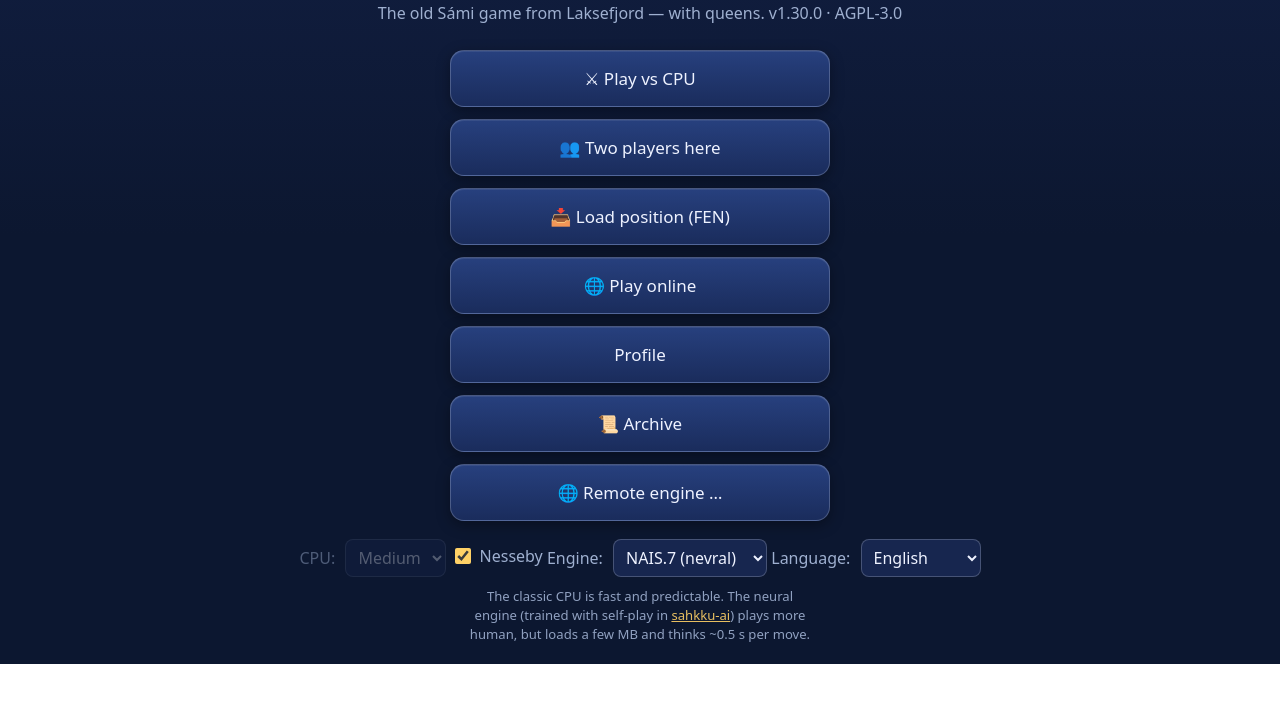
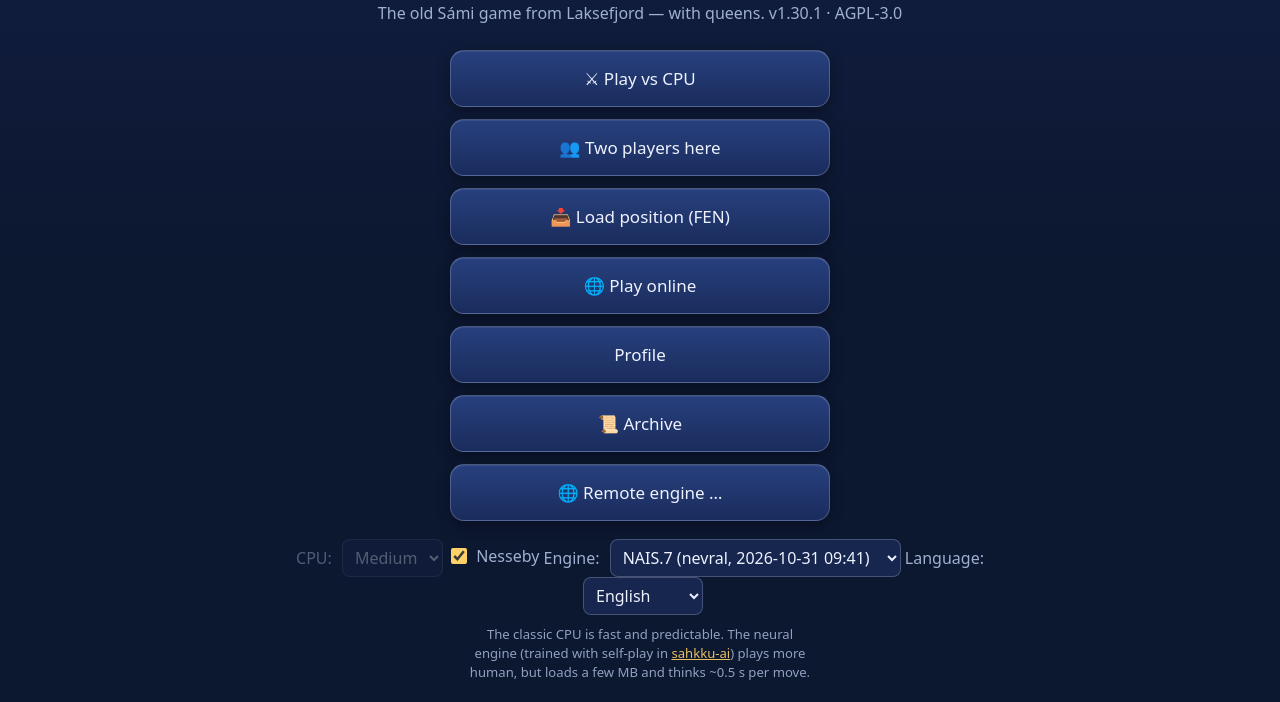
Before and after one commit to larsnygard/snart-sahkku, a website: page index.html in a window 1280 px wide. Shown: the part 288-990 px from the top of the page. Before the commit the page ends 952 px from the top, so only its background shows below. Drawn offline with Linux system fonts and the light colour scheme.

Commit message:
Motorveljaren: leggje ut-tid ved kvar nevral motor — synleg i valet + i nota. engines.json får 'lagd' for alle 17 (datert frå git-historia). v1.30.1, sw-v80

```diff
--- a/engines/engines.json
+++ b/engines/engines.json
@@ -6,7 +6,8 @@
       "id": "classic",
       "name": "Klassisk CPU",
       "type": "classic",
-      "note": "Innebygd. Tre nivå: lett, litt hardare, tøff. Rask, ingen nedlasting."
+      "note": "Leggje ut 2026-10-26 12:40 · Innebygd. Tre nivå: lett, litt hardare, tøff. Rask, ingen nedlasting.",
+      "lagd": "2026-10-26 12:40"
     },
     {
       "id": "ail0.1",
@@ -15,9 +16,10 @@
       "script": "engines/ail0.1.js",
       "weights": "engines/ail0.1.weights.json",
       "lookahead": 4,
-      "note": "Nevral S-UCI-motor trena med sjølvspel (sahkku-ai). Tenkjer ~0,5 s per trekk.",
+      "note": "Leggje ut 2026-10-26 12:40 · Nevral S-UCI-motor trena med sjølvspel (sahkku-ai). Tenkjer ~0,5 s per trekk.",
       "retired": true,
-      "retiredNote": "Avvikla: ikkje lenger tilgjengeleg i appen, men ligg i repoet (og i denne manifesta) for historikk og atterspeling av gamle parti."
+      "retiredNote": "Avvikla: ikkje lenger tilgjengeleg i appen, men ligg i repoet (og i denne manifesta) for historikk og atterspeling av gamle parti.",
+      "lagd": "2026-10-26 12:40"
     },
     {
       "id": "ail0.2",
@@ -26,9 +28,10 @@
       "script": "engines/ail0.2.js",
       "weights": "engines/ail0.2.weights.json",
       "lookahead": 4,
-      "note": "Nevral S-UCI-motor, 12 syklusar / 152 000 prøver (val-xent 0.840). Trena med same reglar som AIL0.1.",
+      "note": "Leggje ut 2026-10-26 18:30 · Nevral S-UCI-motor, 12 syklusar / 152 000 prøver (val-xent 0.840). Trena med same reglar som AIL0.1.",
       "retired": true,
-      "retiredNote": "Avvikla: ikkje lenger tilgjengeleg i appen, men ligg i repoet (og i denne manifesta) for historikk og atterspeling av gamle parti."
+      "retiredNote": "Avvikla: ikkje lenger tilgjengeleg i appen, men ligg i repoet (og i denne manifesta) for historikk og atterspeling av gamle parti.",
+      "lagd": "2026-10-26 18:30"
     },
     {
       "id": "ail0.3",
@@ -37,9 +40,10 @@
       "script": "engines/ail0.3.js",
       "weights": "engines/ail0.3.weights.json",
       "lookahead": 4,
-      "note": "Nevral S-UCI-motor trena med MCTS-mål (25 simuleringar per avgjerd), 3 syklusar / 156 000 prøver.",
+      "note": "Leggje ut 2026-10-26 20:06 · Nevral S-UCI-motor trena med MCTS-mål (25 simuleringar per avgjerd), 3 syklusar / 156 000 prøver.",
       "retired": true,
-      "retiredNote": "Avvikla: ikkje lenger tilgjengeleg i appen, men ligg i repoet (og i denne manifesta) for historikk og atterspeling av gamle parti."
+      "retiredNote": "Avvikla: ikkje lenger tilgjengeleg i appen, men ligg i repoet (og i denne manifesta) for historikk og atterspeling av gamle parti.",
+      "lagd": "2026-10-26 20:06"
     },
     {
       "id": "ail0.4",
@@ -48,9 +52,10 @@
       "script": "engines/ail0.4.js",
       "weights": "engines/ail0.4.weights.json",
       "lookahead": 4,
-      "note": "Trena mot klassisk CPU nivå 3 (ikkje sjølvspel), med MCTS-mål og nye globale trekk: utløyste (ikkje «levande») brikker, POV-relative.",
+      "note": "Leggje ut 2026-10-26 22:43 · Trena mot klassisk CPU nivå 3 (ikkje sjølvspel), med MCTS-mål og nye globale trekk: utløyste (ikkje «levande») brikker, POV-relative.",
       "retired": true,
-      "retiredNote": "Avvikla: ikkje lenger tilgjengeleg i appen, men ligg i repoet (og i denne manifesta) for historikk og atterspeling av gamle parti."
+      "retiredNote": "Avvikla: ikkje lenger tilgjengeleg i appen, men ligg i repoet (og i denne manifesta) for historikk og atterspeling av gamle parti.",
+      "lagd": "2026-10-26 22:43"
     },
     {
       "id": "ail0.5",
@@ -59,9 +64,10 @@
       "script": "engines/ail0.5.js",
       "weights": "engines/ail0.5.weights.json",
       "lookahead": 4,
-      "note": "Trena 12 syklusar mot klassisk CPU nivå 3 (219 000 prøver). Målt 50 % mot same CPU — jamstilt med den sterke klassiske.",
+      "note": "Leggje ut 2026-10-27 02:10 · Trena 12 syklusar mot klassisk CPU nivå 3 (219 000 prøver). Målt 50 % mot same CPU — jamstilt med den sterke klassiske.",
       "retired": true,
-      "retiredNote": "Avvikla: ikkje lenger tilgjengeleg i appen, men ligg i repoet (og i denne manifesta) for historikk og atterspeling av gamle parti."
+      "retiredNote": "Avvikla: ikkje lenger tilgjengeleg i appen, men ligg i repoet (og i denne manifesta) for historikk og atterspeling av gamle parti.",
+      "lagd": "2026-10-27 02:10"
     },
     {
       "id": "ail0.6",
@@ -70,9 +76,10 @@
       "script": "engines/ail0.6.js",
       "weights": "engines/ail0.6.weights.json",
       "lookahead": 4,
-      "note": "Sjølvspel med «sein dronning»-handikap + retta søk (kapslar vert krediterte). 85 % mot klassisk nivå 3, 80 % mot AIL0.5.",
+      "note": "Leggje ut 2026-10-27 14:30 · Sjølvspel med «sein dronning»-handikap + retta søk (kapslar vert krediterte). 85 % mot klassisk nivå 3, 80 % mot AIL0.5.",
       "retired": true,
-      "retiredNote": "Avvikla: ikkje lenger tilgjengeleg i appen, men ligg i repoet (og i denne manifesta) for historikk og atterspeling av gamle parti."
+      "retiredNote": "Avvikla: ikkje lenger tilgjengeleg i appen, men ligg i repoet (og i denne manifesta) for historikk og atterspeling av gamle parti.",
+      "lagd": "2026-10-27 14:30"
     },
     {
       "id": "ail0.7",
@@ -81,9 +88,10 @@
       "script": "engines/ail0.7.js",
       "weights": "engines/ail0.7.weights.json",
       "lookahead": 4,
-      "note": "Kongedoktrinen og terningane som inndata (konge-eige, kongeavstand, dronningrisiko, motstandarens terningfridom) + djupare søk i treningsmåla. 77,5 % mot AIL0.6, 82,5 % mot klassisk nivå 3.",
+      "note": "Leggje ut 2026-10-28 05:43 · Kongedoktrinen og terningane som inndata (konge-eige, kongeavstand, dronningrisiko, motstandarens terningfridom) + djupare søk i treningsmåla. 77,5 % mot AIL0.6, 82,5 % mot klassisk nivå 3.",
       "retired": true,
-      "retiredNote": "Avvikla: ikkje lenger tilgjengeleg i appen, men ligg i repoet (og i denne manifesta) for historikk og atterspeling av gamle parti."
+      "retiredNote": "Avvikla: ikkje lenger tilgjengeleg i appen, men ligg i repoet (og i denne manifesta) for historikk og atterspeling av gamle parti.",
+      "lagd": "2026-10-28 05:43"
     },
     {
       "id": "ail0.8",
@@ -92,9 +100,10 @@
       "script": "engines/ail0.8.js",
       "weights": "engines/ail0.8.weights.json",
       "lookahead": 4,
-      "note": "Lett trena (éin syklus, 200 parti) oppå AIL0.7, med materialklausa i sjølvspelet: trygge slag vert spela, so policy-måla inneheld slag. Førebels utgåve — full køyring kjem.",
+      "note": "Leggje ut 2026-10-28 14:43 · Lett trena (éin syklus, 200 parti) oppå AIL0.7, med materialklausa i sjølvspelet: trygge slag vert spela, so policy-måla inneheld slag. Førebels utgåve — full køyring kjem.",
       "retired": true,
-      "retiredNote": "Avvikla: ikkje lenger tilgjengeleg i appen, men ligg i repoet (og i denne manifesta) for historikk og atterspeling av gamle parti."
+      "retiredNote": "Avvikla: ikkje lenger tilgjengeleg i appen, men ligg i repoet (og i denne manifesta) for historikk og atterspeling av gamle parti.",
+      "lagd": "2026-10-28 14:43"
     },
     {
       "id": "ail0.9",
@@ -103,7 +112,8 @@
       "script": "engines/ail0.9.js",
       "weights": "engines/ail0.9.weights.json",
       "lookahead": 4,
-      "note": "Trena 3 syklusar / 600 parti oppå AIL0.8 med materialklausa i sjølvspel og retta søk. 97,5 % mot klassisk nivå 3."
+      "note": "Leggje ut 2026-10-28 18:39 · Trena 3 syklusar / 600 parti oppå AIL0.8 med materialklausa i sjølvspel og retta søk. 97,5 % mot klassisk nivå 3.",
+      "lagd": "2026-10-28 18:39"
     },
     {
       "id": "ail0.10",
@@ -112,7 +122,8 @@
       "script": "engines/ail0.10.js",
       "weights": "engines/ail0.10.weights.json",
       "lookahead": 4,
-      "note": "Trena på RTX 3070 (12 kjernar), éin syklus oppå AIL0.9. 96,7 % mot klassisk nivå 3 — jamstilt med AIL0.9."
+      "note": "Leggje ut 2026-10-29 00:08 · Trena på RTX 3070 (12 kjernar), éin syklus oppå AIL0.9. 96,7 % mot klassisk nivå 3 — jamstilt med AIL0.9.",
+      "lagd": "2026-10-29 00:08"
     },
     {
       "id": "nais1",
@@ -121,9 +132,10 @@
       "script": "engines/nais1.js",
       "weights": "engines/nais1.weights.json",
       "lookahead": 4,
-      "note": "Ny serie: trena 4 t oppå AIL0.10 med 50 % Nesseby-parti og éi side som spelar aggressivt (slag x2,5, framrykk x1,4). Kan begge regelsetta (flaget g[15]). 92,5 % mot klassisk nivå 3.",
+      "note": "Leggje ut 2026-10-29 05:29 · Ny serie: trena 4 t oppå AIL0.10 med 50 % Nesseby-parti og éi side som spelar aggressivt (slag x2,5, framrykk x1,4). Kan begge regelsetta (flaget g[15]). 92,5 % mot klassisk nivå 3.",
       "retired": true,
-      "retiredNote": "Avvikla: ikkje lenger tilgjengeleg i appen, men ligg i repoet (og i denne manifesta) for historikk og atterspeling av gamle parti."
+      "retiredNote": "Avvikla: ikkje lenger tilgjengeleg i appen, men ligg i repoet (og i denne manifesta) for historikk og atterspeling av gamle parti.",
+      "lagd": "2026-10-29 05:29"
     },
     {
       "id": "nais2",
@@ -132,9 +144,10 @@
       "script": "engines/nais2.js",
       "weights": "engines/nais2.weights.json",
       "lookahead": 4,
-      "note": "Nesseby-trena (100 % av partia) oppå NAIS.1, 4 t. Kongekapringa er no jamt fordelt (Menn 47 % / Giera 53 %, før 0/100). 95 % mot klassisk nivå 3.",
+      "note": "Leggje ut 2026-10-29 12:29 · Nesseby-trena (100 % av partia) oppå NAIS.1, 4 t. Kongekapringa er no jamt fordelt (Menn 47 % / Giera 53 %, før 0/100). 95 % mot klassisk nivå 3.",
       "retired": true,
-      "retiredNote": "Avvikla: ikkje lenger tilgjengeleg i appen, men ligg i repoet (og i denne manifesta) for historikk og atterspeling av gamle parti."
+      "retiredNote": "Avvikla: ikkje lenger tilgjengeleg i appen, men ligg i repoet (og i denne manifesta) for historikk og atterspeling av gamle parti.",
+      "lagd": "2026-10-29 12:29"
     },
     {
       "id": "nais3",
@@ -143,9 +156,10 @@
       "script": "engines/nais3.js",
       "weights": "engines/nais3.weights.json",
       "lookahead": 4,
-      "note": "Trena 1 t oppå NAIS.2 med to menneskeparti blanda inn (12 % av kvar batch). Lærte den konkrete leksa — sannsynet for trekket som kosta NAIS.2 dronninga gjekk frå 0,65 til 0,33, og verdien av stillinga frå -0,62 til -0,96 — men vart klart svakare: 26,7 % mot NAIS.2 i Nesseby (8-22, n=30) og 90 % mot klassisk nivå 3 (NAIS.2: 95 %). Doseringa var feil: to tapte parti i 12 % av kvar batch lærte nettet pessimisme for Koner-sida. Ikkje tilrådd for spel.",
+      "note": "Leggje ut 2026-10-29 15:44 · Trena 1 t oppå NAIS.2 med to menneskeparti blanda inn (12 % av kvar batch). Lærte den konkrete leksa — sannsynet for trekket som kosta NAIS.2 dronninga gjekk frå 0,65 til 0,33, og verdien av stillinga frå -0,62 til -0,96 — men vart klart svakare: 26,7 % mot NAIS.2 i Nesseby (8-22, n=30) og 90 % mot klassisk nivå 3 (NAIS.2: 95 %). Doseringa var feil: to tapte parti i 12 % av kvar batch lærte nettet pessimisme for Koner-sida. Ikkje tilrådd for spel.",
       "retired": true,
-      "retiredNote": "Avvikla: ikkje lenger tilgjengeleg i appen, men ligg i repoet (og i denne manifesta) for historikk og atterspeling av gamle parti."
+      "retiredNote": "Avvikla: ikkje lenger tilgjengeleg i appen, men ligg i repoet (og i denne manifesta) for historikk og atterspeling av gamle parti.",
+      "lagd": "2026-10-29 15:44"
     },
     {
       "id": "nais4",
@@ -154,7 +168,8 @@
       "script": "engines/nais4.js",
       "weights": "engines/nais4.weights.json",
       "lookahead": 4,
-      "note": "Trena 2 syklusar (400 parti kvar, ~215 000 prøver) på RTX 3070 Ti oppå NAIS.2, berre Nesseby-parti med éi aggressiv side. Målt: 63,3 % mot NAIS.2 i Nesseby (19-11, n=30, jamt fordelt på sider) og 100 % mot klassisk nivå 3 (40-0). Standardmotor."
+      "note": "Leggje ut 2026-10-29 22:02 · Trena 2 syklusar (400 parti kvar, ~215 000 prøver) på RTX 3070 Ti oppå NAIS.2, berre Nesseby-parti med éi aggressiv side. Målt: 63,3 % mot NAIS.2 i Nesseby (19-11, n=30, jamt fordelt på sider) og 100 % mot klassisk nivå 3 (40-0). Standardmotor.",
+      "lagd": "2026-10-29 22:02"
     },
     {
       "id": "nais5",
@@ -163,7 +178,8 @@
       "script": "engines/nais5.js",
       "weights": "engines/nais5.weights.json",
       "lookahead": 4,
-      "note": "Trena 11 syklusar oppå NAIS.4 (235 000 prøver, RTX 3070 Ti). Målt: 76,7 % mot NAIS.4 i Nesseby (23-7, n=30) og 97,5 % mot klassisk nivå 3 (39-1). Merk: 14-1 som Giera, 9-6 som Menn — han er klårt sterkast i Giera-setet. Standardmotor."
+      "note": "Leggje ut 2026-10-30 14:23 · Trena 11 syklusar oppå NAIS.4 (235 000 prøver, RTX 3070 Ti). Målt: 76,7 % mot NAIS.4 i Nesseby (23-7, n=30) og 97,5 % mot klassisk nivå 3 (39-1). Merk: 14-1 som Giera, 9-6 som Menn — han er klårt sterkast i Giera-setet. Standardmotor.",
+      "lagd": "2026-10-30 14:23"
     },
     {
       "id": "nais7",
@@ -172,7 +188,8 @@
       "script": "engines/nais7.js",
       "weights": "engines/nais7.weights.json",
       "lookahead": 4,
-      "note": "Trena nais7 (sjå sahkku-ai/docs/NAIS6-PLAN.md og runs/README) — 66.7 % mot nais5 i Nesseby (n=30, 30 parti) og 97.5 % mot klassisk nivå 3 (n=40). Standardmotor."
+      "note": "Leggje ut 2026-10-31 09:41 · Trena nais7 (sjå sahkku-ai/docs/NAIS6-PLAN.md og runs/README) — 66.7 % mot nais5 i Nesseby (n=30, 30 parti) og 97.5 % mot klassisk nivå 3 (n=40). Standardmotor.",
+      "lagd": "2026-10-31 09:41"
     },
     {
       "id": "nais8",
@@ -181,7 +198,8 @@
       "script": "engines/nais8.js",
       "weights": "engines/nais8.weights.json",
       "lookahead": 4,
-      "note": "Trena nais8 (sjå sahkku-ai/docs/NAIS6-PLAN.md og runs/README) — 0.0 % mot nais7 i Nesseby (12 parti, kort benk medan køyringa går). Ikkje standardmotor (slår ikkje førre modell)."
+      "note": "Leggje ut 2026-10-31 21:36 · Trena nais8 (sjå sahkku-ai/docs/NAIS6-PLAN.md og runs/README) — 0.0 % mot nais7 i Nesseby (12 parti, kort benk medan køyringa går). Ikkje standardmotor (slår ikkje førre modell).",
+      "lagd": "2026-10-31 21:36"
     }
   ],
   "retiredNote": "Motorar merkte med «retired» vert ikkje viste i appen og filene deira vert ikkje lasta opp (sjå .rsync-exclude). Dei ligg framleis i repoet."
--- a/index.html
+++ b/index.html
@@ -45,7 +45,7 @@
     <div class="hero">
       <img src="icons/icon.svg" alt="Sáhkku-brett" class="hero-icon">
       <h1>Lágesvuotna-sáhkku</h1>
-      <p class="tagline"><span data-i18n="app.tagline">Det gamle samiske spillet fra Laksefjorden — med dronninger.</span> <span class="ver">v1.30.0 · AGPL-3.0</span></p>
+      <p class="tagline"><span data-i18n="app.tagline">Det gamle samiske spillet fra Laksefjorden — med dronninger.</span> <span class="ver">v1.30.1 · AGPL-3.0</span></p>
       <div class="menu-grid">
         <button id="btn-resume" class="big hidden" data-i18n="menu.resume">▶ Fortsett lagret parti</button>
         <button id="btn-cpu" class="big" data-i18n="menu.playCpu">⚔︎ Spill mot CPU</button>
--- a/js/main.js
+++ b/js/main.js
@@ -25,7 +25,7 @@
     nesseby: true      // Nesseby-regelen er PÅ som standard (valfri, kan kryssast av)
 
   };
-  var APP_VERSION = 'v1.30.0';   // hald i takt med index.html sin versjonstekst
+  var APP_VERSION = 'v1.30.1';   // hald i takt med index.html sin versjonstekst
   var AC_KEY = 'sahkku.autocast';
   function readAutocast() {
     try { return global.localStorage.getItem(AC_KEY) === '1'; } catch (e) { return false; }
@@ -980,7 +980,12 @@
       engines.forEach(function (e) {
         var o = doc.createElement('option');
         o.value = e.id;
-        o.textContent = e.name + (e.type === 'nn' ? ' (nevral)' : '');
+        // Leggje ut-tida til den nevrale modellen vert synleg i sjølve valet,
+        // so ein veit nøyaktig kva vektfil (variant) ein spelar mot — ikkje
+        // berre i tipset. Klassisk CPU har éin variant og treng ikkje stempel.
+        o.textContent = e.name + (e.type === 'nn'
+          ? ' (nevral' + (e.lagd ? ', ' + e.lagd.slice(0, 16) : '') + ')'
+          : '');
         if (e.note) o.title = e.note;
         sel.appendChild(o);
       });
--- a/sw.js
+++ b/sw.js
@@ -1,5 +1,5 @@
 // SnartSáhkku SW — cache-first for alle assets (installbar, offlinespill)
-const CACHE = 'sahkku-v79';
+const CACHE = 'sahkku-v80';
 const ASSETS = [
   './', './index.html', './manifest.webmanifest',
   './css/style.css', './css/theme.css', './js/theme.js', './js/profile.js', './js/engine.js', './js/fen.js', './js/spg.js', './js/zip.js', './js/cpu.js', './js/ui.js',
```
